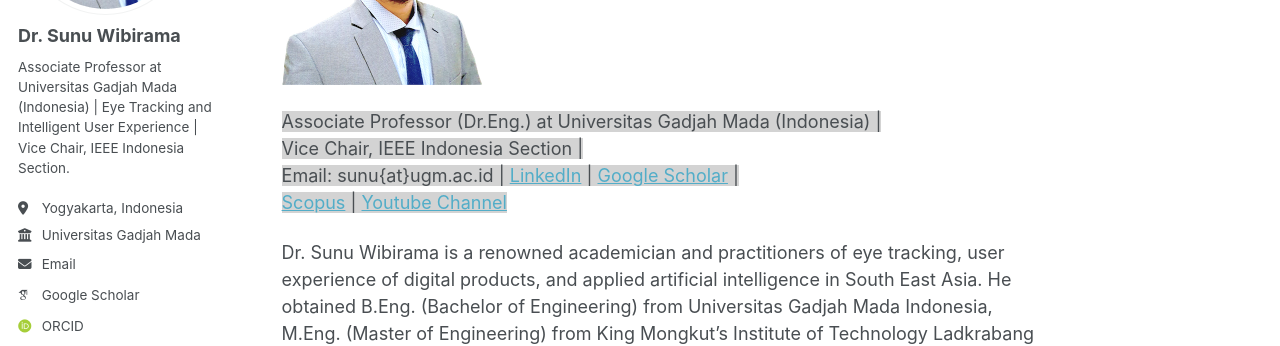
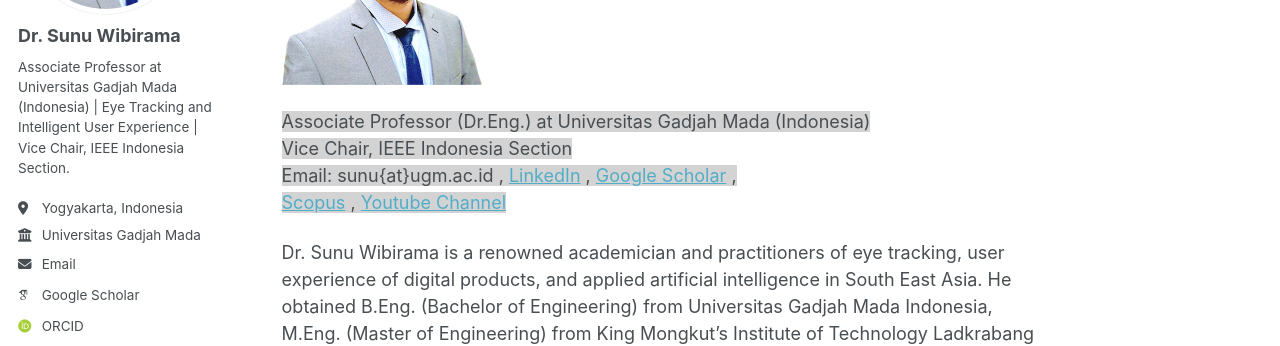
Before and after one commit to wibirama/wibirama.github.io, a Jekyll site: the page built from _pages/about.md, in a window 1280 px wide and 900 px high. Shown: the part 269-615 px from the top of the window. Built offline with Jekyll 4.4.1, drawn with Linux system fonts in a browser that asks for light colours; some web fonts are replaced; a script that is not in the unit is left out.

```diff
--- a/_pages/about.md
+++ b/_pages/about.md
@@ -10,10 +10,10 @@ redirect_from:
 <img src="/images/Sunu_2020_NaturalLook_transparent_Web.png" width="200">
 
 <span style="background-color: lightgrey;">
-Associate Professor (Dr.Eng.) at Universitas Gadjah Mada (Indonesia) | <br>
-Vice Chair, IEEE Indonesia Section | <br>
-Email: sunu{at}ugm.ac.id | [LinkedIn](https://www.linkedin.com/in/sunuwibirama) | [Google Scholar](https://scholar.google.com/citations?user=xQI5ar8AAAAJ&hl=en&oi=ao) | <br>
-[Scopus](https://www.scopus.com/authid/detail.uri?authorId=26654457700) | [Youtube Channel](http://youtube.com/wibirama) <br>
+Associate Professor (Dr.Eng.) at Universitas Gadjah Mada (Indonesia) <br>
+Vice Chair, IEEE Indonesia Section  <br>
+Email: sunu{at}ugm.ac.id , [LinkedIn](https://www.linkedin.com/in/sunuwibirama) , [Google Scholar](https://scholar.google.com/citations?user=xQI5ar8AAAAJ&hl=en&oi=ao) , <br>
+[Scopus](https://www.scopus.com/authid/detail.uri?authorId=26654457700) , [Youtube Channel](http://youtube.com/wibirama) <br>
 </span>
 
 Dr. Sunu Wibirama is a renowned academician and practitioners of eye tracking, user experience of digital products, and applied artificial intelligence in South East Asia. He obtained B.Eng. (Bachelor of Engineering) from Universitas Gadjah Mada Indonesia, M.Eng. (Master of Engineering) from King Mongkut’s Institute of Technology Ladkrabang Thailand, and Dr.Eng. (Doctor of Engineering) from Tokai University Japan. Dr. Sunu Wibirama has conducted an eye-tracking-based customer experience research for more than 60 national and international brands of South East Asian, US, Japanese, and Europeans companies with more than 500 participants. He has been invited to investigate visibility of digital media for various business, including transportation, cosmetics, health, kids products, food and drinks, telecommunication, and e-commerce.
```
